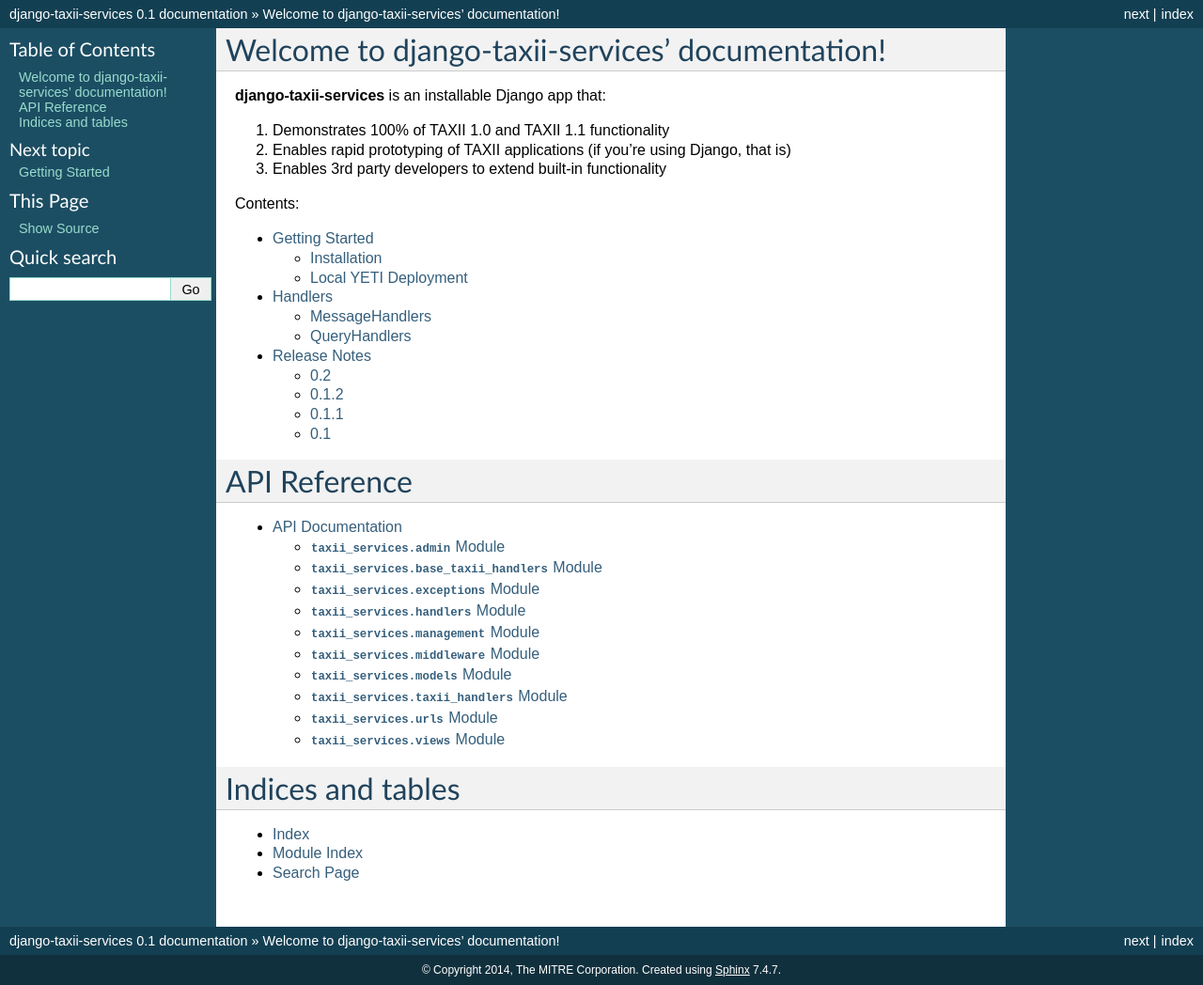
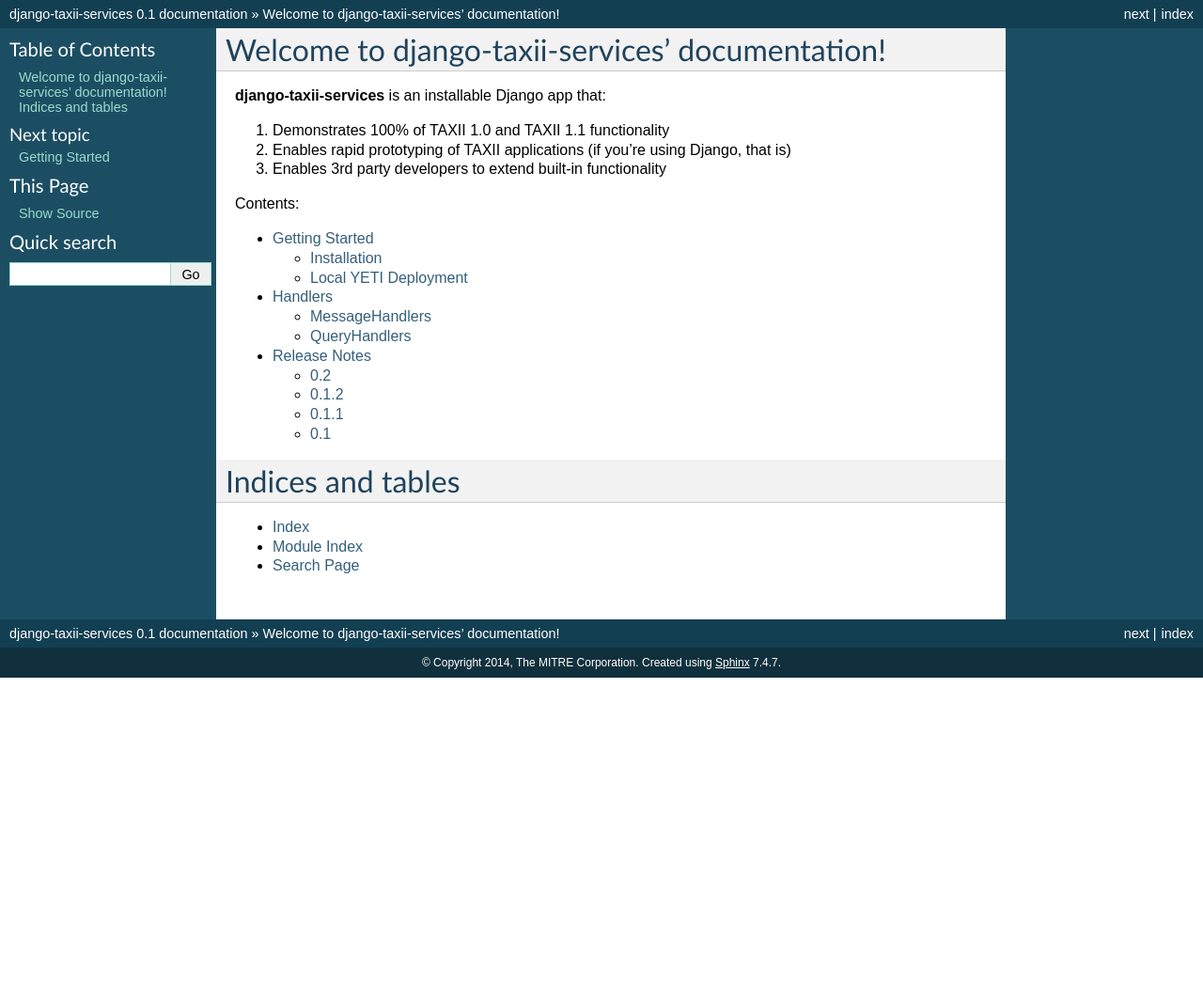
Before and after one commit to TAXIIProject/django-taxii-services, a Sphinx documentation site: the page built from docs/index.rst, in a window 1280 px wide. Shown: the whole page at 94% size. Built offline with Sphinx 7.4.7, drawn with Linux system fonts in a browser that asks for light colours; after the commit the page ends 900 px from its top, so only the background shows below that.

Commit message:
Remove (empty) API documentation.

```diff
--- a/docs/api/admin.rst
+++ /dev/null
@@ -1,7 +0,0 @@
-:mod:`taxii_services.admin` Module
-==========================================
-
-.. automodule:: taxii_services.admin
-    :members:
-    :undoc-members:
-    :show-inheritance:
--- a/docs/api/base_taxii_handlers.rst
+++ /dev/null
@@ -1,7 +0,0 @@
-:mod:`taxii_services.base_taxii_handlers` Module
-================================================
-
-.. automodule:: taxii_services.base_taxii_handlers
-    :members:
-    :undoc-members:
-    :show-inheritance:
--- a/docs/api/exceptions.rst
+++ /dev/null
@@ -1,7 +0,0 @@
-:mod:`taxii_services.exceptions` Module
-==========================================
-
-.. automodule:: taxii_services.exceptions
-    :members:
-    :undoc-members:
-    :show-inheritance:
--- a/docs/api/handlers.rst
+++ /dev/null
@@ -1,7 +0,0 @@
-:mod:`taxii_services.handlers` Module
-==========================================
-
-.. automodule:: taxii_services.handlers
-    :members:
-    :undoc-members:
-    :show-inheritance:
--- a/docs/api/management.rst
+++ /dev/null
@@ -1,7 +0,0 @@
-:mod:`taxii_services.management` Module
-==========================================
-
-.. automodule:: taxii_services.management
-    :members:
-    :undoc-members:
-    :show-inheritance:
--- a/docs/api/middleware.rst
+++ /dev/null
@@ -1,7 +0,0 @@
-:mod:`taxii_services.middleware` Module
-==========================================
-
-.. automodule:: taxii_services.middleware
-    :members:
-    :undoc-members:
-    :show-inheritance:
--- a/docs/api/models.rst
+++ /dev/null
@@ -1,7 +0,0 @@
-:mod:`taxii_services.models` Module
-===================================
-
-.. automodule:: taxii_services.models
-    :members:
-    :undoc-members:
-    :show-inheritance:
--- a/docs/api/modules.rst
+++ /dev/null
@@ -1,17 +0,0 @@
-.. _apidoc:
-
-API Documentation
------------------
-
-.. toctree::
-
-    admin
-    base_taxii_handlers
-    exceptions
-    handlers
-    management
-    middleware
-    models
-    taxii_handlers
-    urls
-    views
--- a/docs/api/taxii_handlers.rst
+++ /dev/null
@@ -1,7 +0,0 @@
-:mod:`taxii_services.taxii_handlers` Module
-===========================================
-
-.. automodule:: taxii_services.taxii_handlers
-    :members:
-    :undoc-members:
-    :show-inheritance:
--- a/docs/api/urls.rst
+++ /dev/null
@@ -1,7 +0,0 @@
-:mod:`taxii_services.urls` Module
-==========================================
-
-.. automodule:: taxii_services.urls
-    :members:
-    :undoc-members:
-    :show-inheritance:
--- a/docs/api/views.rst
+++ /dev/null
@@ -1,7 +0,0 @@
-:mod:`taxii_services.views` Module
-==========================================
-
-.. automodule:: taxii_services.views
-    :members:
-    :undoc-members:
-    :show-inheritance:
--- a/docs/conf.py
+++ b/docs/conf.py
@@ -247,4 +247,5 @@
 # If true, do not generate a @detailmenu in the "Top" node's menu.
 #texinfo_no_detailmenu = False
 
-os.environ['DJANGO_SETTINGS_MODULE'] = 'rtd.settings'
+
+#os.environ['DJANGO_SETTINGS_MODULE'] = 'rtd.settings'
--- a/docs/index.rst
+++ b/docs/index.rst
@@ -21,14 +21,6 @@
     handlers
     changes
 
-API Reference
-=============
-
-.. toctree::
-   :maxdepth: 2
-
-   api/modules
-
 Indices and tables
 ==================
 
```
